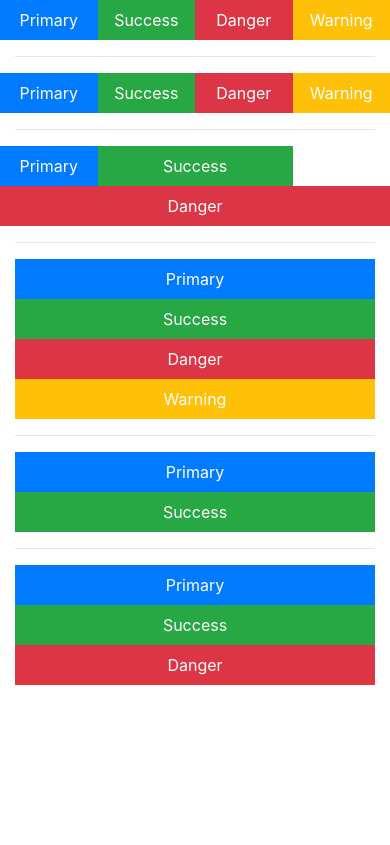
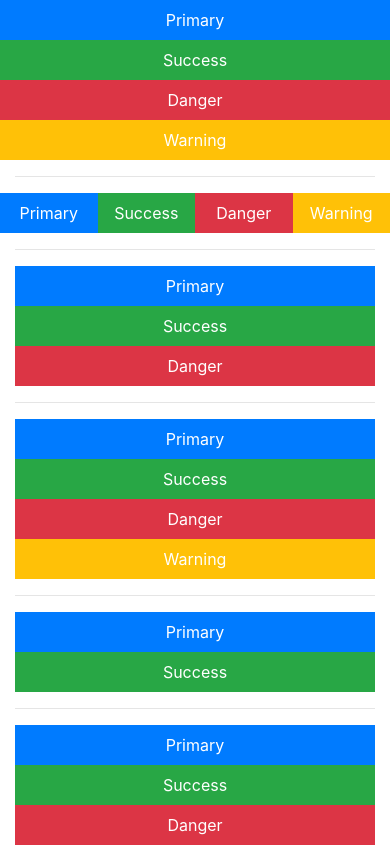
Before and after one commit to abrielleperry/atlas-web_front_end, a plain HTML site: page Bootstrap/1-index.html in a window 390 px wide. Drawn offline with nearby package versions, Linux system fonts and the light colour scheme.

Commit message:
first row

```diff
--- a/Bootstrap/1-index.html
+++ b/Bootstrap/1-index.html
@@ -14,10 +14,10 @@
 <body class="container-fluid">
   <!-- First -->
   <div class="row">
-    <div class="col p-2 bg-primary text-white text-center">Primary</div>
-    <div class="col p-2 bg-success text-white text-center">Success</div>
-    <div class="col p-2 bg-danger text-white text-center">Danger</div>
-    <div class="col p-2 bg-warning text-white text-center">Warning</div>
+    <div class="col-12 col-md p-2 bg-primary text-white text-center">Primary</div>
+    <div class="col-12 col-md p-2 bg-success text-white text-center">Success</div>
+    <div class="col-12 col-md p-2 bg-danger text-white text-center">Danger</div>
+    <div class="col-12 col-md p-2 bg-warning text-white text-center">Warning</div>
   </div>
 
   <hr />
@@ -31,10 +31,10 @@
 
   <hr />
   <!-- Third -->
-  <div class="row">
-    <div class="col-3 col-md-2 p-2 bg-primary text-white text-center">Primary</div>
-    <div class="col-6 col-md-4 p-2 bg-success text-white text-center">Success</div>
-    <div class="col-12 col-md-6 p-2 bg-danger text-white text-center">Danger</div>
+  <div>
+    <div class="col p-2 bg-primary text-white text-center">Primary</div>
+    <div class="col p-2 bg-success text-white text-center">Success</div>
+    <div class="col p-2 bg-danger text-white text-center">Danger</div>
   </div>
 
   <hr />
```
